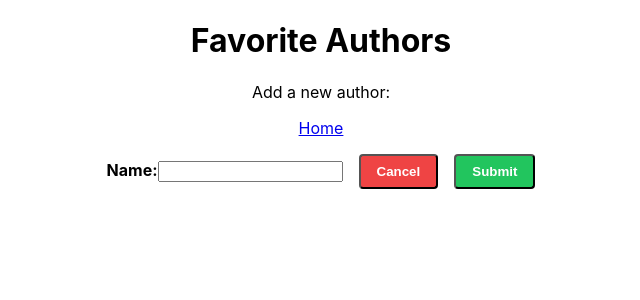
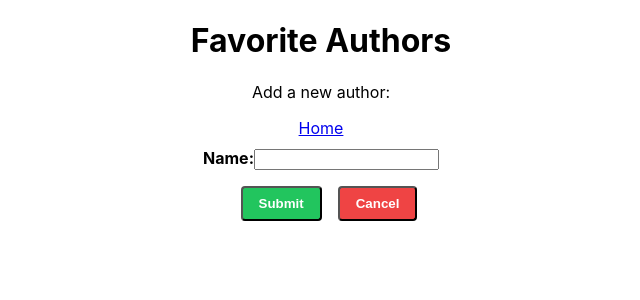
Before and after one commit to tlundstrom/authors, a React (Create React App) app in the folder client/: page /new in a window 1280 px wide. Shown: the top 300 px of the page, without its empty margins (319-959 px from the left). Built offline with nearby package versions, Linux system fonts and the light colour scheme.

Commit message:
Added back end validators

```diff
--- a/client/src/components/AuthorForm.js
+++ b/client/src/components/AuthorForm.js
@@ -1,12 +1,10 @@
-import react, {useState, useEffect} from 'react';
-import axios from 'axios'
+import react, {useState} from 'react';
 import { useNavigate } from 'react-router-dom';
 
 const AuthorForm = (props) => {
-    let navigate = useNavigate;
-    const {initialName, submitProp} = props
+    const {errors, initialName, submitProp} = props
     const [name, setName] = useState(initialName);
-
+    const navigate = useNavigate();
 
     const submitHandler = (e) => {
         e.preventDefault();
@@ -15,11 +13,16 @@ const AuthorForm = (props) => {
     }
 
     return (
-        <form onSubmit={submitHandler}>
+        <form style={{margin:"10px"}} onSubmit={submitHandler}>
             <label className='font-bold'>Name:</label>
-            <input value={name} type="text" onChange={(e) => setName(e.target.value)}/>
-            <button className='bg-red-500 hover:bg-red-700 text-white font-bold py-2 px-4 rounded ml-4 mt-4'>Cancel</button>
+            <input value={name} type="text" onChange={(e) => setName(e.target.value)}/><br/>
+            {
+                errors.name?
+                <p>{errors.name.message}</p>
+                :null
+            }
             <input className='bg-green-500 hover:bg-green-700 text-white font-bold py-2 px-4 rounded ml-4 mt-4' type="submit" value="Submit" />
+            <input onClick={()=> navigate('/')} className='bg-red-500 hover:bg-red-700 text-white font-bold py-2 px-4 rounded ml-4 mt-4' type="button" value="Cancel"/>
         </form>
     )
 }
--- a/client/src/components/Authors.js
+++ b/client/src/components/Authors.js
@@ -18,14 +18,14 @@ const Authors = (props) => {
         .catch((err) => {
             console.log(err);
         })
-    }, [])
+    }, [authors])
 
 
     return (
         <>
         <Link to="/new">Add an Author</Link>
         <p>We have quotes by:</p>
-        <table className='table-auto'>
+        <table style={{margin: "0 auto"}}className='table-auto'>
             <tbody>
                 <tr>
                     <td><h3>Author</h3></td>
--- a/client/src/components/CreateAuthor.js
+++ b/client/src/components/CreateAuthor.js
@@ -7,6 +7,7 @@ const CreateAuthor = (props) => {
 
     let navigate = useNavigate();
     const {authors, setAuthors} = props;
+    const [errors, setErrors] = useState({});
 
     const createAuthor = (author) => {
         axios.post('http://localhost:8000/api/authors', author)
@@ -15,14 +16,17 @@ const CreateAuthor = (props) => {
                 setAuthors([...authors, res.data]);
                 navigate('/');
             })
-            .catch(err => console.log(err));
+            .catch(err => {
+                console.log( err);
+                setErrors(err.response.data.errors);
+            });
     }
 
     return (
         <section>
             <p>Add a new author:</p>
             <Link to='/'>Home</Link>
-            <AuthorForm submitProp={createAuthor} />
+            <AuthorForm errors={errors} submitProp={createAuthor} />
         </section>
     )
 }
--- a/client/src/components/DeleteBtn.js
+++ b/client/src/components/DeleteBtn.js
@@ -1,4 +1,4 @@
-import React, {useState} from "react";
+import React from "react";
 import axios from "axios";
 
 const DeleteBtn = (props) => {
--- a/client/src/components/Update.js
+++ b/client/src/components/Update.js
@@ -8,6 +8,7 @@ const Update = (props) => {
     let navigate = useNavigate();
     const {author, setAuthor} = props;
     const [loaded, setLoaded] = useState();
+    const [errors, setErrors] = useState({});
 
     const {id} = useParams();
 
@@ -25,6 +26,7 @@ const Update = (props) => {
             })
             .catch((err) => {
                 console.log(err);
+                setErrors(err.response.data.errors);
             })
             return() => isMounted = false;
     }, [])
@@ -34,8 +36,11 @@ const Update = (props) => {
             .then((res) => {
                 navigate('/');
             })
-            .catch((err) => console.log(err));
-            navigate('/');
+            .catch((err) => {
+                console.log(err);
+                setErrors(err.response.data.errors);
+            });
+
     }
 
     return (
@@ -44,7 +49,7 @@ const Update = (props) => {
         <section>
             <p>Edit this author:</p>
             <Link to='/'>Home</Link>
-            <AuthorForm initialName={author.name} submitProp={updateAuthor} />
+            <AuthorForm errors={errors} initialName={author.name} submitProp={updateAuthor} />
         </section>}
         </>
 
```
Also changed, not shown: 1 other file (tests, documents, lock files or other folders).
